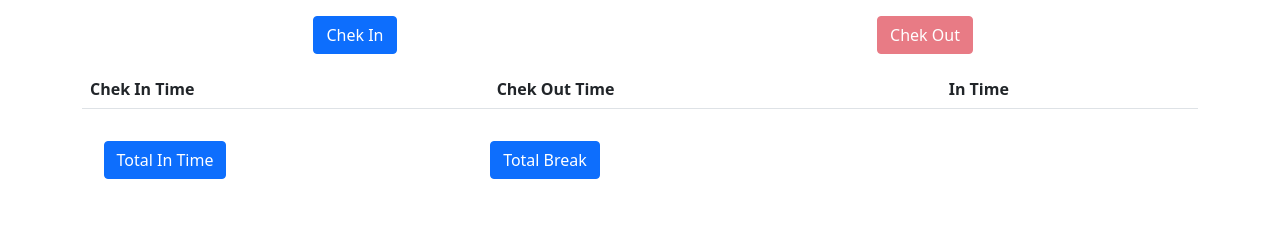
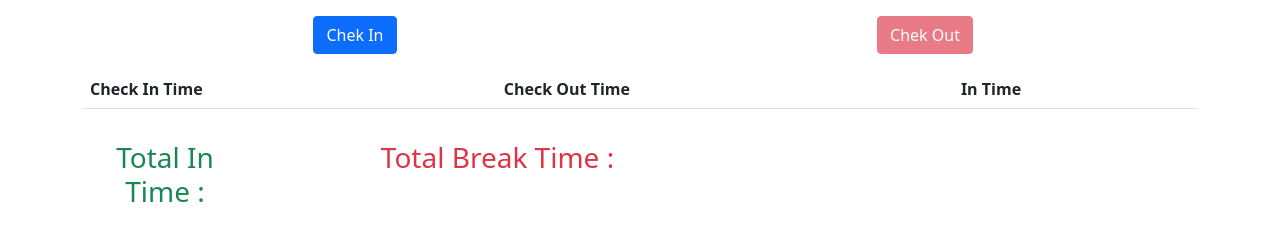
Before and after one commit to jayramani8/task3, a plain HTML site: page index.html in a window 1280 px wide. Drawn offline with nearby package versions, Linux system fonts and the light colour scheme.

Commit message:
Update index.html

```diff
--- a/index.html
+++ b/index.html
@@ -10,10 +10,10 @@
         <div class="container">
             <div class="row">
                 <div class="col-lg-6 text-center  mt-3">
-                    <button type="button" id="chekIn" class="btn btn-primary">Chek In</button>
+                    <button type="button" id="chekIn" onclick="clickChekIn()" class="btn btn-primary">Chek In</button>
                 </div>
                 <div class="col-lg-6  text-center mt-3">
-                    <button type="button" id="chekOut" class="btn btn-danger ">Chek Out</button>
+                    <button type="button" id="chekOut" onclick="clickChekOut()" class="btn btn-danger ">Chek Out</button>
                 </div>
             </div>
 
@@ -21,24 +21,24 @@
             <table class="table table-striped mt-3" id="myTable">
                 <thead>
                     <tr>
-                        <th scope="col">Chek In Time</th>
-                        <th scope="col">Chek Out Time</th>
+                        <th scope="col">Check In Time</th>
+                        <th scope="col">Check Out Time</th>
                         <th scope="col">In Time</th>
                     </tr>
                 </thead>
             </table>
 
             <div class="row">
-                <div class="col-lg-2 text-center  mt-3">
-                    <button type="button" id="totalTime" class="btn btn-primary">Total In Time</button>
+                <div class="col-lg-2 text-center text-success  mt-3">
+                    <h3>Total In Time :</h3>
                 </div>
-                <div class="col-lg-2 text-center  mt-3">
+                <div class="col-lg-1 text-center  mt-3">
                     <h3 class="font-weight-bold" id="show-total-intime"></h3>
                 </div>
-                <div class="col-lg-2 text-center  mt-3">
-                    <button type="button" id="totalBreak" class="btn btn-primary">Total Break</button>
+                <div class="col-lg-3 text-center text-danger  mt-3">
+                    <h3>Total Break Time :</h3>
                 </div>
-                <div class="col-lg-2 text-center  mt-3">
+                <div class="col-lg-1 text-center  mt-3">
                     <h3 class="font-weight-bold" id="show-total-break"></h3>
                 </div>
             </div>
```
